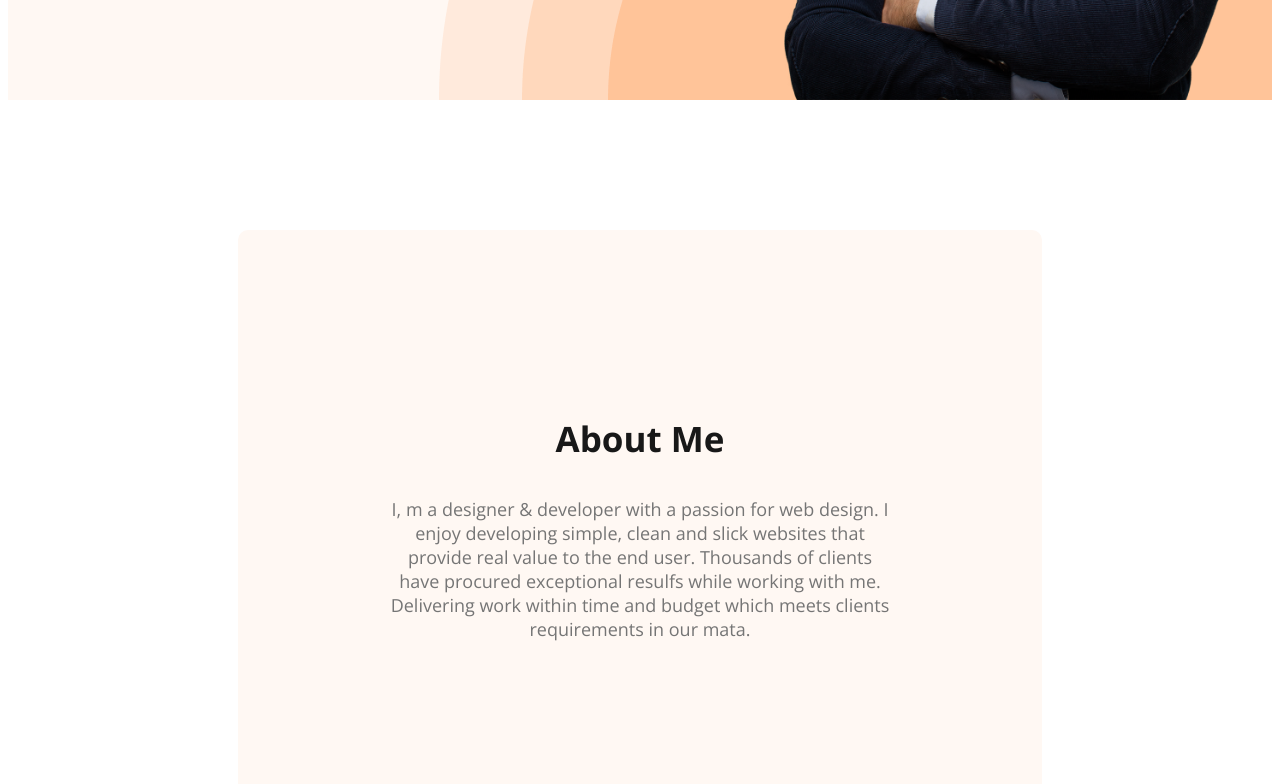
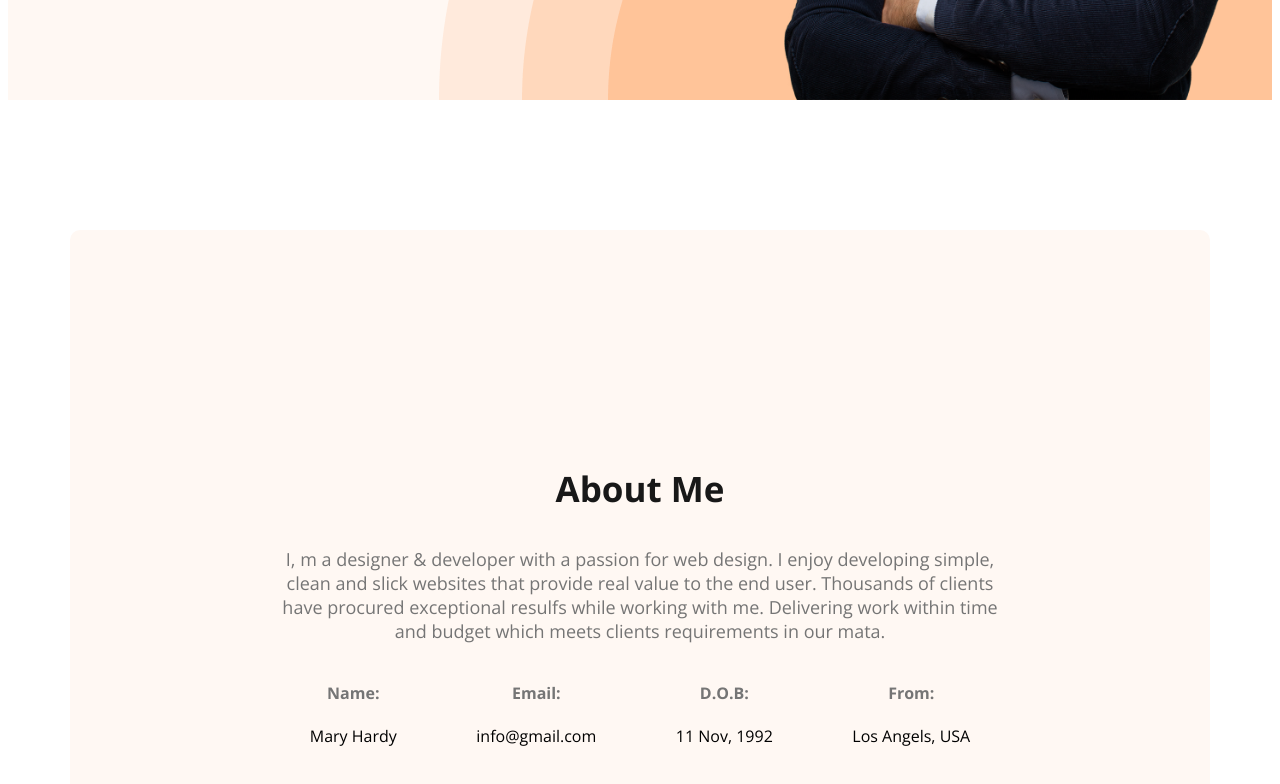
Before and after one commit to tkabir3066/developer_portfolio, a plain HTML site: page index.html in a window 1280 px wide. Shown: the part 668-1452 px from the top of the page. Drawn offline with nearby package versions, Linux system fonts and the light colour scheme.

Commit message:
added about information

```diff
--- a/index.html
+++ b/index.html
@@ -58,6 +58,25 @@
           while working with me. Delivering work within time and budget which
           meets clients requirements in our mata.
         </p>
+
+        <div class="about-info-container">
+          <div class="about-info">
+            <h4 class="info-title">Name:</h4>
+            <p class="info-description">Mary Hardy</p>
+          </div>
+          <div class="about-info">
+            <h4 class="info-title">Email:</h4>
+            <p class="info-description">info@gmail.com</p>
+          </div>
+          <div class="about-info">
+            <h4 class="info-title">D.O.B:</h4>
+            <p class="info-description">11 Nov, 1992</p>
+          </div>
+          <div class="about-info">
+            <h4 class="info-title">From:</h4>
+            <p class="info-description">Los Angels, USA</p>
+          </div>
+        </div>
       </section>
     </main>
 
--- a/styles/portfolio.css
+++ b/styles/portfolio.css
@@ -92,12 +92,16 @@ nav a {
 
 /* main section styles */
 
+main {
+  max-width: 1140px;
+  margin: 0 auto;
+}
 /* about section styles */
 .about {
   background-color: #fff8f3;
   border-radius: 10px;
-  padding: 150px;
-  margin: 130px 230px;
+  padding: 200px;
+  margin: 130px 0px;
 }
 
 .section-title {
@@ -112,3 +116,18 @@ nav a {
   font-size: 18px;
   font-weight: 400;
 }
+
+/* about info */
+.about-info-container {
+  display: flex;
+  justify-content: space-around;
+}
+
+.about-info {
+  text-align: center;
+  margin-bottom: 0;
+}
+
+.about-info .info-title {
+  color: #757575;
+}
```
